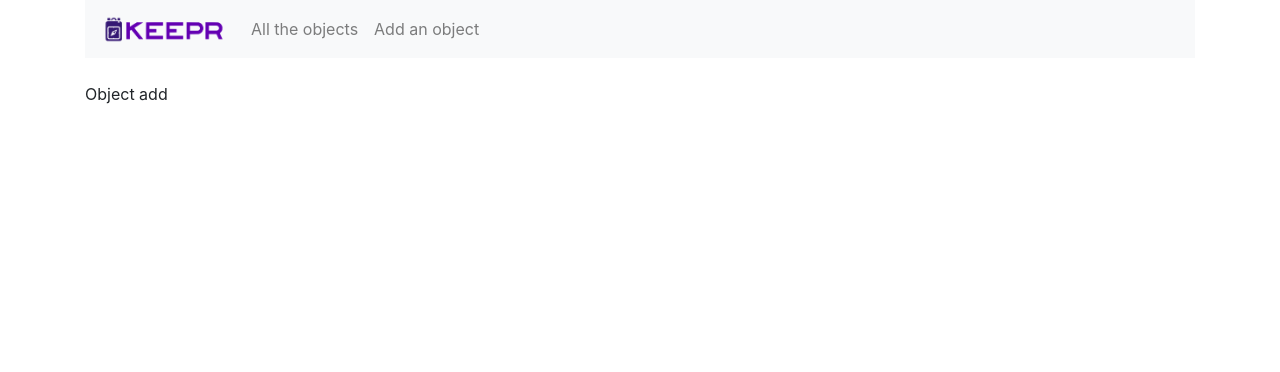
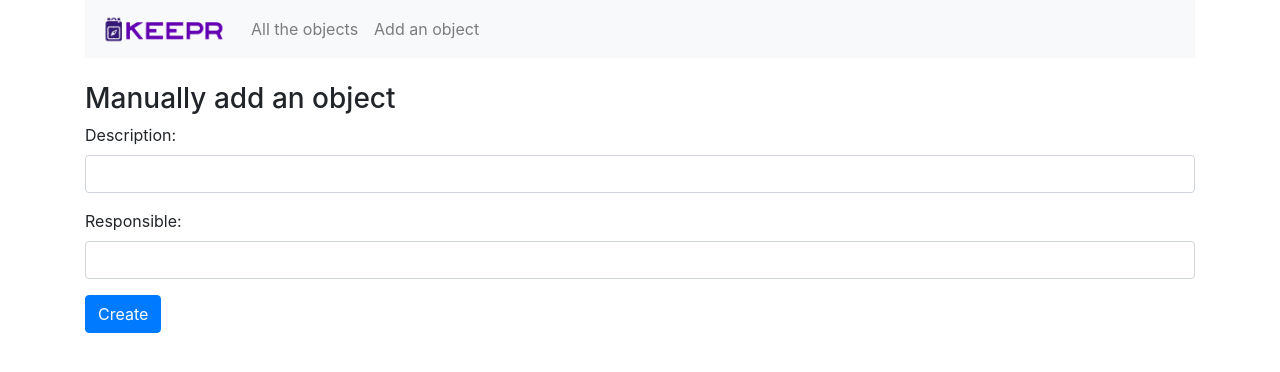
Before and after one commit to sigl-hamilton/keepr, a React (Create React App) app in the folder front/: page /add in a window 1280 px wide. Shown: the top 372 px of the page. Built offline with nearby package versions, Linux system fonts and the light colour scheme; the HTML template or start-up script is replaced by a standard one.

Commit message:
[front] Added an object addition form that displays on submit

```diff
--- a/front/src/App.js
+++ b/front/src/App.js
@@ -3,8 +3,8 @@ import { BrowserRouter as Router, Route, Link } from "react-router-dom";
 
 import "bootstrap/dist/css/bootstrap.min.css";
 
-import ObjectsList from "./Pages/ObjectsList.jsx";
-import ObjectAdd from "./Pages/ObjectAdd.jsx";
+import ObjectsListPage from "./Pages/ObjectsListPage.jsx";
+import ObjectAddPage from "./Pages/ObjectAddPage.jsx";
 
 import logo from "./images/logo-line.png";
 
@@ -14,7 +14,7 @@ class App extends Component {
             <Router>
                 <div className="container">
                     <nav className="navbar navbar-expand-lg navbar-light bg-light">
-                        <a class="navbar-brand" href="/">
+                        <a className="navbar-brand" href="/">
                             <img src={logo} width="126" height="30" alt="/" />
                         </a>
                         <div className="collpase navbar-collapse">
@@ -29,8 +29,8 @@ class App extends Component {
                         </div>
                     </nav>
                     <br/>
-                    <Route path="/" exact component={ObjectsList} />
-                    <Route path="/add" component={ObjectAdd} />
+                    <Route path="/" exact component={ObjectsListPage} />
+                    <Route path="/add" component={ObjectAddPage} />
                 </div>
             </Router>
         );
--- /dev/null
+++ b/front/src/Components/Containers/ObjectAddForm.jsx
@@ -0,0 +1,77 @@
+import React, { Component } from 'react';
+
+import {Button} from "reactstrap";
+
+export default class ObjectAddForm extends Component {
+    constructor(props) {
+        super(props);
+
+        this.state = {
+            objectName: '',
+            objectCode: ''
+        };
+
+        this.handleInputChange = this.handleInputChange.bind(this);
+        this.onSubmit = this.onSubmit.bind(this);
+    }
+
+    handleInputChange(event) {
+        const target = event.target;
+        //const value = target.type === 'checkbox' ? target.checked : target.value;
+        const name = target.name;
+
+        console.log(name);
+        console.log(target.value);
+
+        this.setState({
+            [name]: target.value
+        });
+    }
+
+    onSubmit(e) {
+        e.preventDefault();
+
+        console.log(`Form submitted:`);
+        console.log(`Object name: ${this.state.objectName}`);
+        console.log(`Object code: ${this.state.objectCode}`);
+
+        this.setState({
+            objectName: '',
+            objectCode: ''
+        })
+    }
+
+    render() {
+        return (
+            <div>
+                <h3>Manually add an object</h3>
+                <form onSubmit={this.onSubmit}>
+                    <div className="form-group">
+                        <label>Description: </label>
+                        <input
+                            type="text"
+                            name="objectName"
+                            className="form-control"
+                            value={this.state.objectName}
+                            onChange={this.handleInputChange}
+                        />
+                    </div>
+                    <div className="form-group">
+                        <label>Responsible: </label>
+                        <input
+                            type="text"
+                            name="objectCode"
+                            className="form-control"
+                            value={this.state.objectCode}
+                            onChange={this.handleInputChange}
+                        />
+                    </div>
+
+                    <div className="form-group">
+                        <Button color="primary" onClick={this.onSubmit}>Create</Button>
+                    </div>
+                </form>
+            </div>
+        )
+    }
+}
--- a/front/src/Pages/ObjectAdd.jsx
+++ /dev/null
@@ -1,11 +0,0 @@
-import React, { Component } from 'react';
-
-export default class ObjectAdd extends Component {
-    render() {
-        return (
-            <div>
-                <p>Object add</p>
-            </div>
-        )
-    }
-}
--- /dev/null
+++ b/front/src/Pages/ObjectAddPage.jsx
@@ -0,0 +1,12 @@
+import React, { Component } from 'react';
+import ObjectAddForm from "../Components/Containers/ObjectAddForm";
+
+export default class ObjectAddPage extends Component {
+    render() {
+        return (
+            <div>
+                <ObjectAddForm />
+            </div>
+        )
+    }
+}
--- a/front/src/Pages/ObjectsList.jsx
+++ b/front/src/Pages/ObjectsListPage.jsx
@@ -1,6 +1,6 @@
 import React, { Component } from 'react';
 
-export default class ObjectsList extends Component {
+export default class ObjectsListPage extends Component {
     render() {
         return (
             <div>
```
